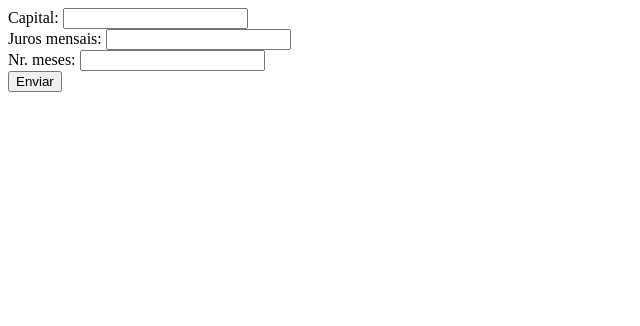
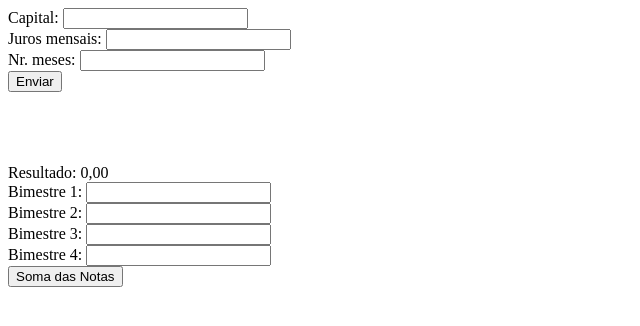
Before and after one commit to escolaparanaMateus/primeirof_3t, a plain HTML site: page index.html in a window 1280 px wide. Shown: the whole page, without its empty margins (0-640 px from the left). Drawn offline with Linux system fonts and the light colour scheme.

Commit message:
Update index.html

```diff
--- a/index.html
+++ b/index.html
@@ -14,5 +14,16 @@
     Nr. meses: <input id="meses" type="text"><br>
     <button onclick="total()"> Enviar</button>
 
+    <br><br><br><br><br>
+    <span id= "resul">Resultado: 0,00</span><br>
+    Bimestre 1: <input id="b1" type="text"><br>
+    Bimestre 2: <input id="b2" type="text"><br>
+    Bimestre 3: <input id="b3" type="text"><br>
+    Bimestre 4: <input id="b4" type="text"><br>
+
+    <button onclick="Tudo()"> Soma das Notas</button>
+
+
+
 </body>
 </html>
```
